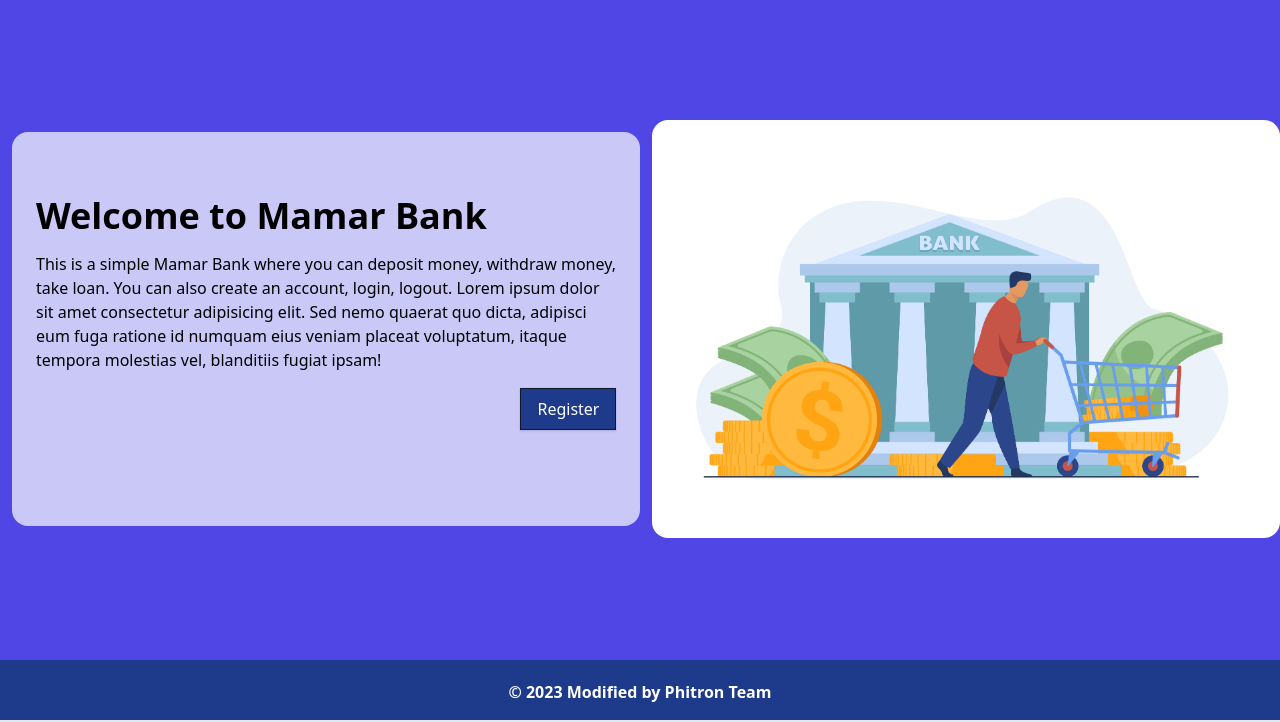
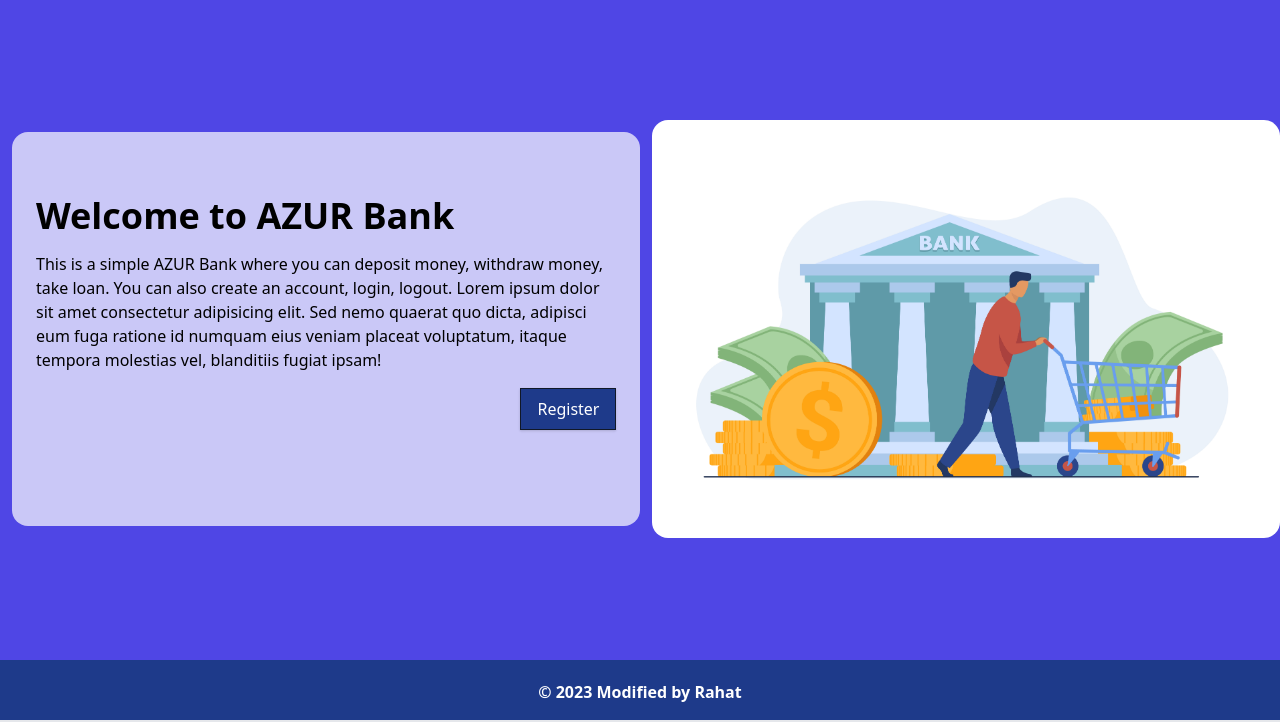
Before and after one commit to Zayed-Rahat/Azur_bank, a Django app: page / in a window 1280 px wide. Shown: the part 78-800 px from the top of the page. Run offline with Django 4.2, Linux system fonts and the light colour scheme.

Commit message:
name_change

```diff
--- a/core/templates/footer.html
+++ b/core/templates/footer.html
@@ -3,7 +3,7 @@
         <div class="mt-5 flex flex-col items-center">
             <div class="sm:w-2/3 text-center py-0 pb-2">
                 <p class="text-md text-white font-bold mb-2">
-                    © {% now "Y" %} Modified by Phitron Team
+                    © {% now "Y" %} Modified by Rahat
                 </p>
             </div>
         </div>
--- a/core/templates/index.html
+++ b/core/templates/index.html
@@ -1,14 +1,14 @@
 {% extends 'base.html' %}
 {% load static %}
 
-{% block head_title %}Banking System{% endblock %} {% block content %}
+{% block head_title %} AZUR Banking{% endblock %} {% block content %}
 <div class="container mx-auto flex flex-col md:flex-row items-center my-12 md:my-24">
 
 
     <div class="flex flex-col w-full lg:w-1/2 justify-center items-start pt-12 pb-24 px-6 bg-white rounded-2xl bg-opacity-70 mx-3">
-        <h1 class="font-bold text-4xl my-4">Welcome to Mamar Bank</h1>
+        <h1 class="font-bold text-4xl my-4">Welcome to AZUR Bank</h1>
         <p class="leading-normal mb-4">
-            This is a simple Mamar Bank where you can deposit money, withdraw money, take loan. You can also create an account, login, logout. Lorem ipsum dolor sit amet consectetur adipisicing elit. Sed nemo quaerat quo dicta, adipisci eum fuga ratione id numquam eius veniam placeat voluptatum, itaque tempora molestias vel, blanditiis fugiat ipsam!
+            This is a simple AZUR Bank where you can deposit money, withdraw money, take loan. You can also create an account, login, logout. Lorem ipsum dolor sit amet consectetur adipisicing elit. Sed nemo quaerat quo dicta, adipisci eum fuga ratione id numquam eius veniam placeat voluptatum, itaque tempora molestias vel, blanditiis fugiat ipsam!
 
         </p>
         <div class="flex justify-end w-full">
```
